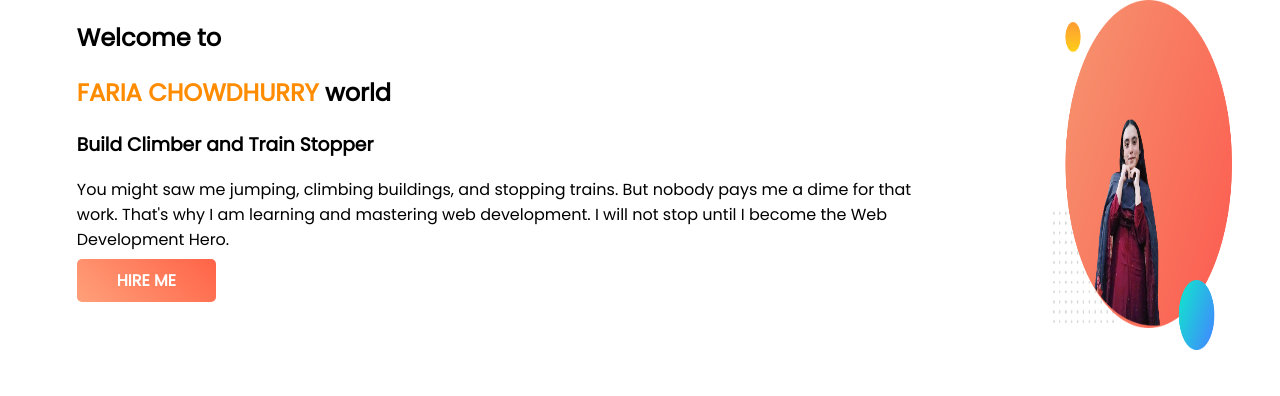
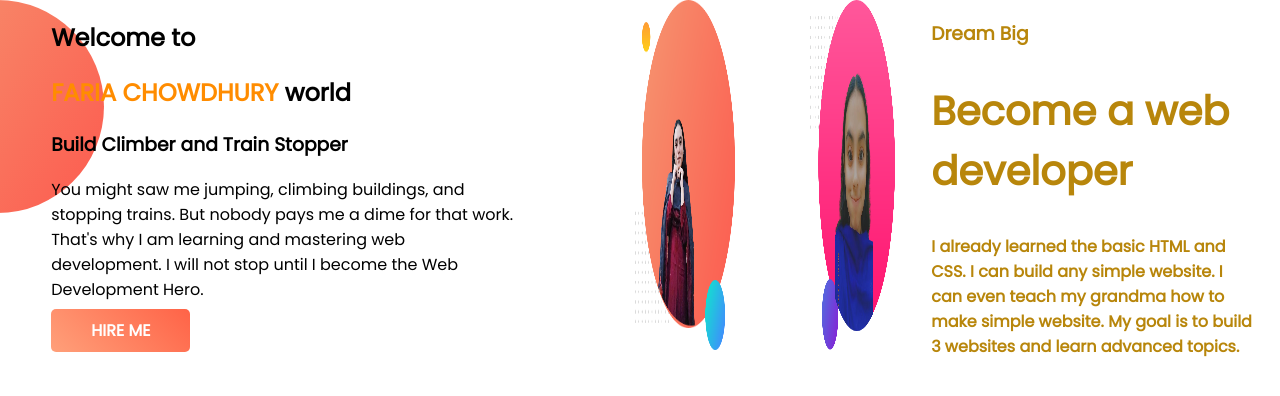
Before and after one commit to Muntasirifraim00/muntasir-repository, a plain HTML site: page index.html in a window 1280 px wide. Shown: the top 396 px of the page. Drawn offline with Linux system fonts and the light colour scheme.

Commit message:
dream area

```diff
--- a/index.html
+++ b/index.html
@@ -1,5 +1,6 @@
 <!DOCTYPE html>
 <html lang="en">
+
 <head>
       <meta charset="UTF-8">
       <meta name="viewport" content="width=device-width, initial-scale=1.0">
@@ -8,15 +9,19 @@
       <link href="https://fonts.googleapis.com/css?family=Poppins&display=swap" rel="stylesheet">
       <link rel="stylesheet" href="style.css">
 </head>
+
 <body>
-      <section>
+      <section class="top-banner">
             <div class="half-width">
 
                   <h1>Welcome to </h1>
-                    <h1><span>FARIA CHOWDHURRY  </span>world</h1>
+                  <h1><span>FARIA CHOWDHURY </span>world</h1>
                   <h3>Build Climber and Train Stopper</h3>
-                    <p>You might saw me jumping, climbing buildings, and stopping trains. But nobody pays me a dime for that work. That's why I am learning and mastering web development. I will not stop until I become the Web Development Hero.</p>
-                    <a class="anchor-button" target="_blank" href="https://www.linkedin.com/company/programminghero/">HIRE ME</a>
+                  <p>You might saw me jumping, climbing buildings, and stopping trains. But nobody pays me a dime for
+                        that work. That's why I am learning and mastering web development. I will not stop until I
+                        become the Web Development Hero.</p>
+                  <a class="anchor-button" target="_blank" href="https://www.linkedin.com/company/programminghero/">HIRE
+                        ME</a>
 
             </div>
 
@@ -24,9 +29,36 @@
                   <img src="faria.png" alt="">
             </div>
 
+            <section class="dream-area">
+                  <div class="half-width">
+                        <img src="faria222.png" alt="">
+                  </div>
+
+                  <div class="half-width">
+                        <h1>Dream Big</h1>
+                        <h2>Become a web developer</h2>
+                        <h4>I already learned the basic HTML and CSS. I can build any simple website. I can even teach
+                              my grandma how to make simple website. My goal is to build 3 websites and learn advanced
+                              topics.</h4>
+                  </div>
+
+
+
+
+
+
+
+
+            </section>
+
+
+
+
+
       </section>
 
 
 
 </body>
+
 </html>
--- a/style.css
+++ b/style.css
@@ -5,10 +5,14 @@ body{
    .half-width{
        width: 40;
        float: left;
-       margin-left: 5%;
+       margin-left: 3%;
        padding-left: 1%;
        padding-right: 5%;
 
+   }
+   section{
+       display: flex;
+       margin-bottom: 100%;
    }
 span{
     color: darkorange;
@@ -22,7 +26,7 @@ span{
 .half-width img{
     width: 110%;
     height: 50%;
-    padding-right: 7%;
+    padding-right: 20%;
 }
 
 .anchor-button{
@@ -33,14 +37,20 @@ span{
     color: white;
     font-weight: 700;
 }
+.top-banner{
+    background-image: url(exp-bg.png);
+    background-repeat: no-repeat;
+}
 
-h2{
-    font-size: 40px;
+.dream-area{
+    color: darkgoldenrod;
+}
 
 
 
 
-
+h2{
+    font-size: 40px;
 }
 footer p{
     text-align: center;
```
Also changed, not shown: dream-bg.png (added), exp-bg.png (added), faria222.png (added), jhankar.png (added), jhankar2.png (added), my-bg.png (added), my-bg2 (1).png (added), my-bg2 (2).png (added), my-bg2.png (added), top-banner.png (added). Lines whose indentation alone changed are shown as unchanged.
